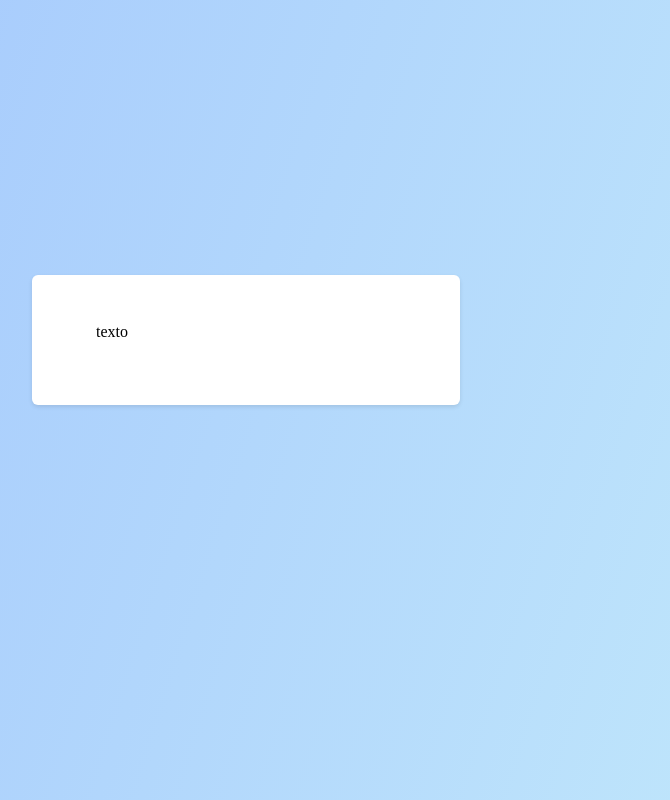
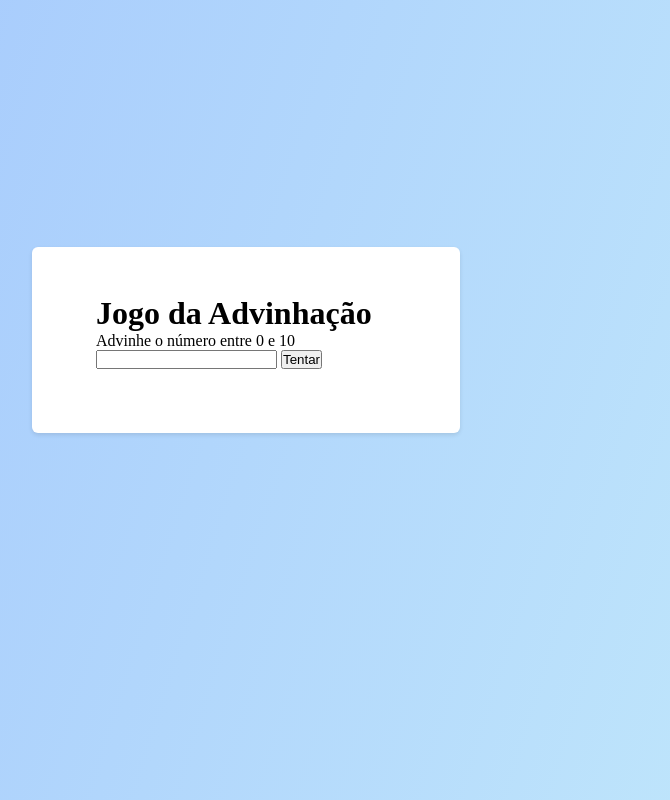
Before and after one commit to WilliamFilh0/JogoDaAdvinhacao, a plain HTML site: page index.html in a window 1280 px wide. Shown: the whole page, without its empty margins (394-1064 px from the left). Drawn offline with Linux system fonts and the light colour scheme.

Commit message:
Adicionando as fontes

```diff
--- a/index.html
+++ b/index.html
@@ -1,14 +1,27 @@
 <!DOCTYPE html>
 <html lang="pt-br">
+
 <head>
+  <link rel="preconnect" href="https://fonts.googleapis.com">
+  <link rel="preconnect" href="https://fonts.gstatic.com" crossorigin>
   <meta charset="UTF-8">
   <meta name="viewport" content="width=device-width, initial-scale=1.0">
   <title>Jogo Adivinhação</title>
   <link rel="stylesheet" href="style.css">
+  <link
+    href="https://fonts.googleapis.com/css2?family=DM+Sans:opsz,wght@9..40,400;9..40,700&family=Montserrat:wght@600&display=swap"
+    rel="stylesheet">
 </head>
+
 <body>
   <main>
-    texto
+    <h1>Jogo da Advinhação</h1>
+    <p>Advinhe o número entre 0 e 10</p>
+    <form>
+      <input type="text">
+      <button>Tentar</button>
+    </form>
   </main>
 </body>
+
 </html>
```
Also changed, not shown: style.css (line endings or trailing spaces).
